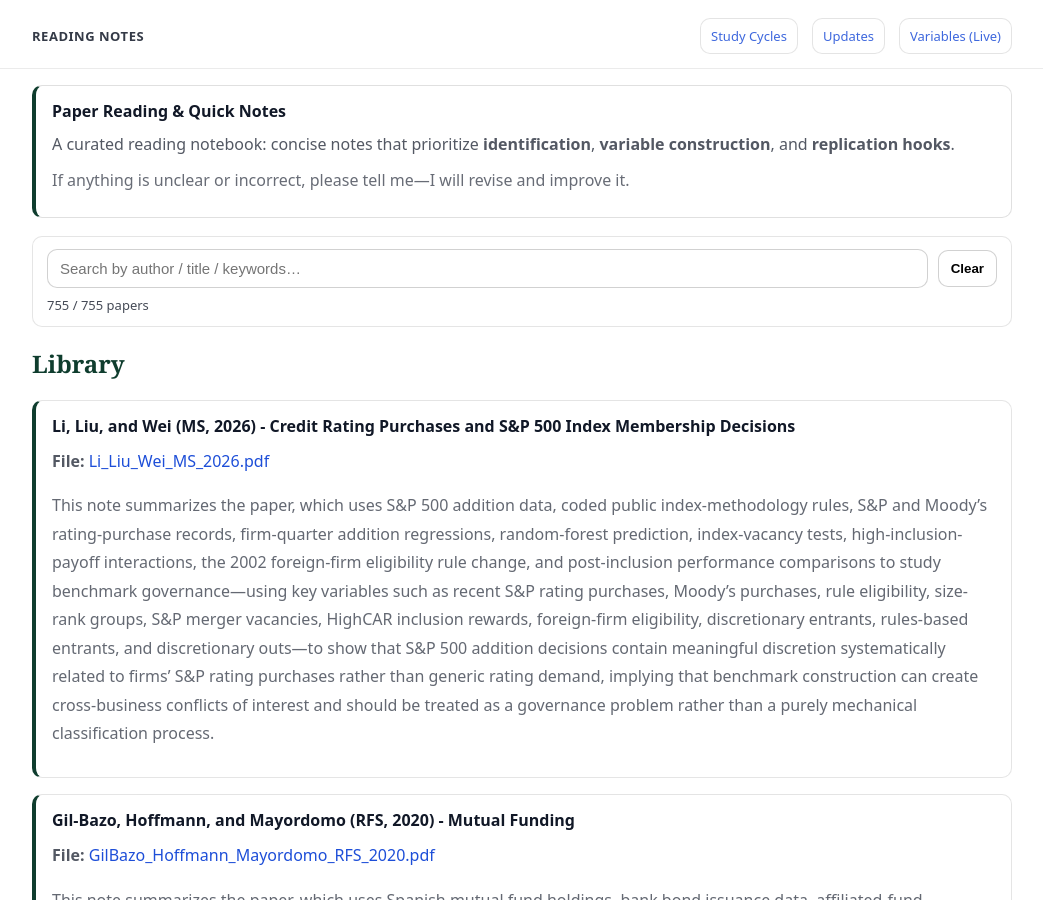
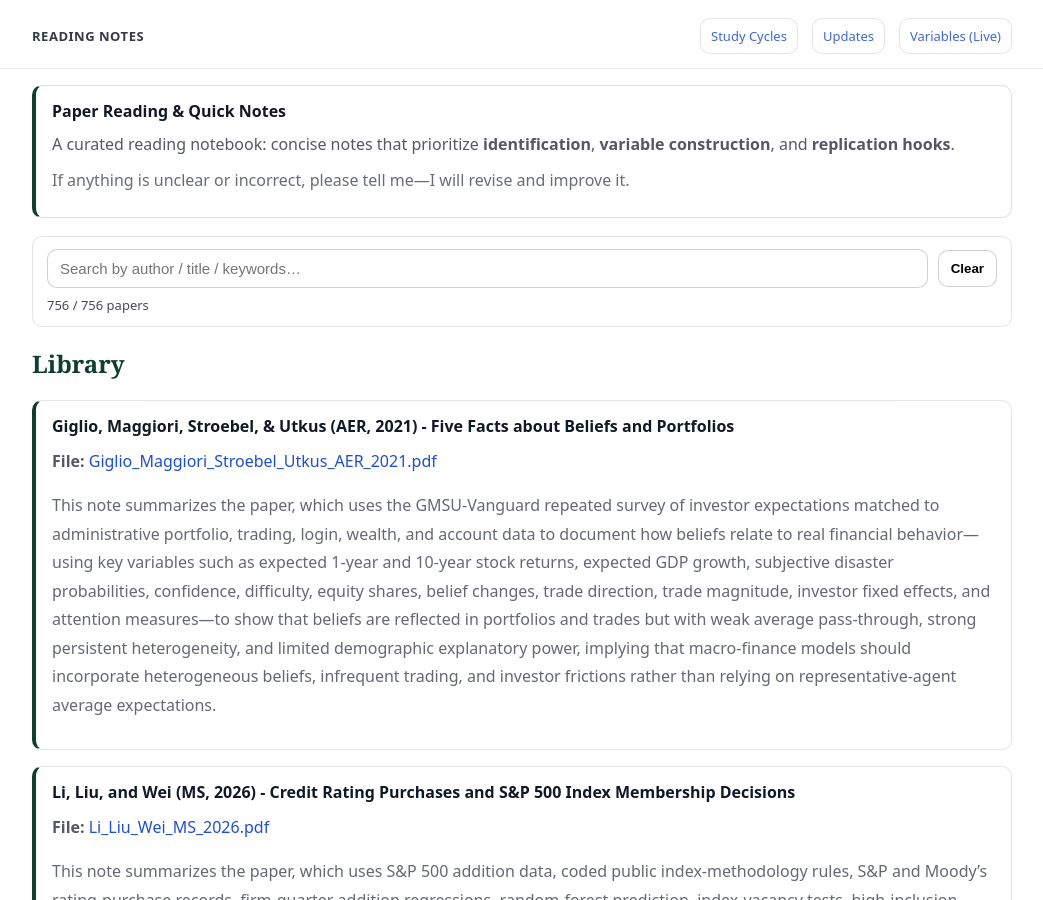
Before and after one commit to yaxinzn/study-archive, a Jekyll site: the page built from reading/index.md, in a window 1280 px wide and 900 px high. Shown: the whole window, without its empty margins (118-1161 px from the left). Built offline with Jekyll 4.4.1, drawn with Linux system fonts in a browser that asks for light colours.

Commit message:
Reading: add/update Giglio_Maggiori_Stroebel_Utkus_AER_2021.pdf

```diff
--- a/_data/reading.yml
+++ b/_data/reading.yml
@@ -1,3 +1,7 @@
+- title: "Giglio, Maggiori, Stroebel, & Utkus (AER, 2021) - Five Facts about Beliefs and Portfolios"
+  file: "Giglio_Maggiori_Stroebel_Utkus_AER_2021.pdf"
+  desc: "This note summarizes the paper, which uses the GMSU-Vanguard repeated survey of investor expectations matched to administrative portfolio, trading, login, wealth, and account data to document how beliefs relate to real financial behavior—using key variables such as expected 1-year and 10-year stock returns, expected GDP growth, subjective disaster probabilities, confidence, difficulty, equity shares, belief changes, trade direction, trade magnitude, investor fixed effects, and attention measures—to show that beliefs are reflected in portfolios and trades but with weak average pass-through, strong persistent heterogeneity, and limited demographic explanatory power, implying that macro-finance models should incorporate heterogeneous beliefs, infrequent trading, and investor frictions rather than relying on representative-agent average expectations."
+
 - title: "Li, Liu, and Wei (MS, 2026) - Credit Rating Purchases and S&P 500 Index Membership Decisions"
   file: "Li_Liu_Wei_MS_2026.pdf"
   desc: "This note summarizes the paper, which uses S&P 500 addition data, coded public index-methodology rules, S&P and Moody’s rating-purchase records, firm-quarter addition regressions, random-forest prediction, index-vacancy tests, high-inclusion-payoff interactions, the 2002 foreign-firm eligibility rule change, and post-inclusion performance comparisons to study benchmark governance—using key variables such as recent S&P rating purchases, Moody’s purchases, rule eligibility, size-rank groups, S&P merger vacancies, HighCAR inclusion rewards, foreign-firm eligibility, discretionary entrants, rules-based entrants, and discretionary outs—to show that S&P 500 addition decisions contain meaningful discretion systematically related to firms’ S&P rating purchases rather than generic rating demand, implying that benchmark construction can create cross-business conflicts of interest and should be treated as a governance problem rather than a purely mechanical classification process."
```
Also changed, not shown: 1 other file.
